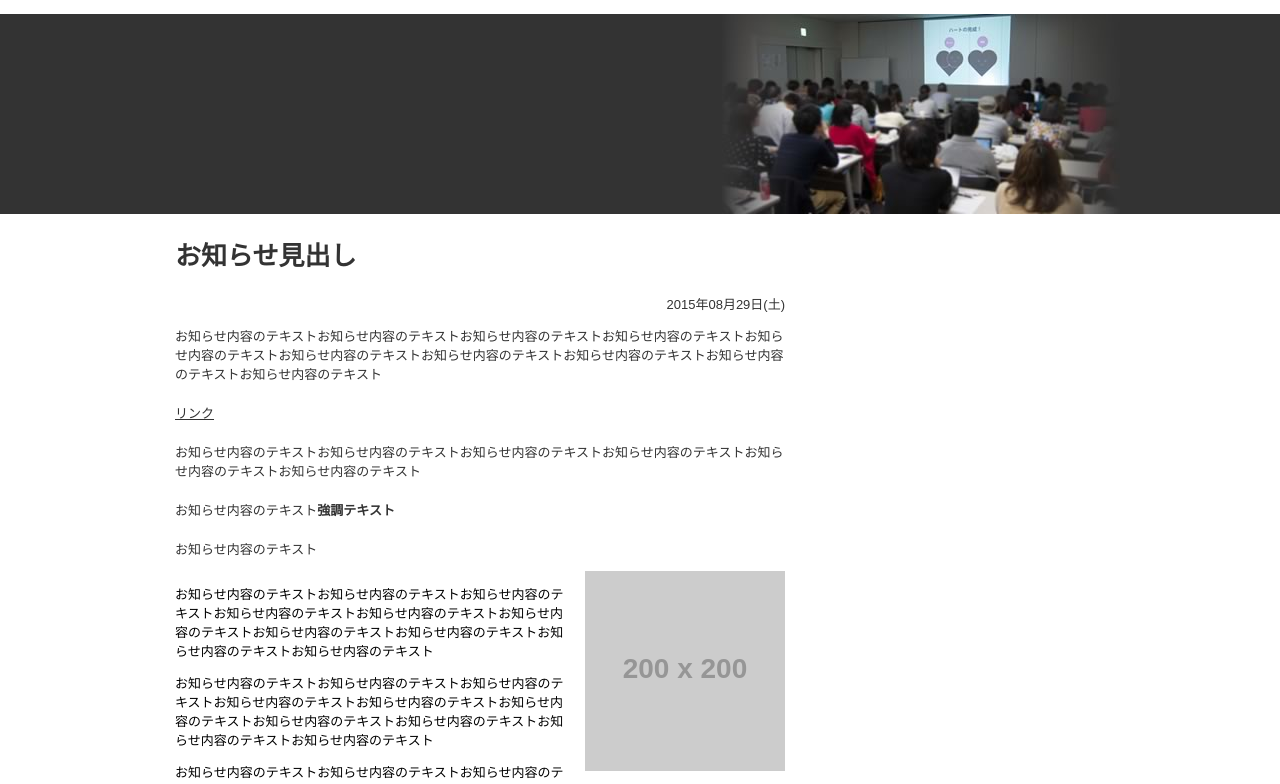
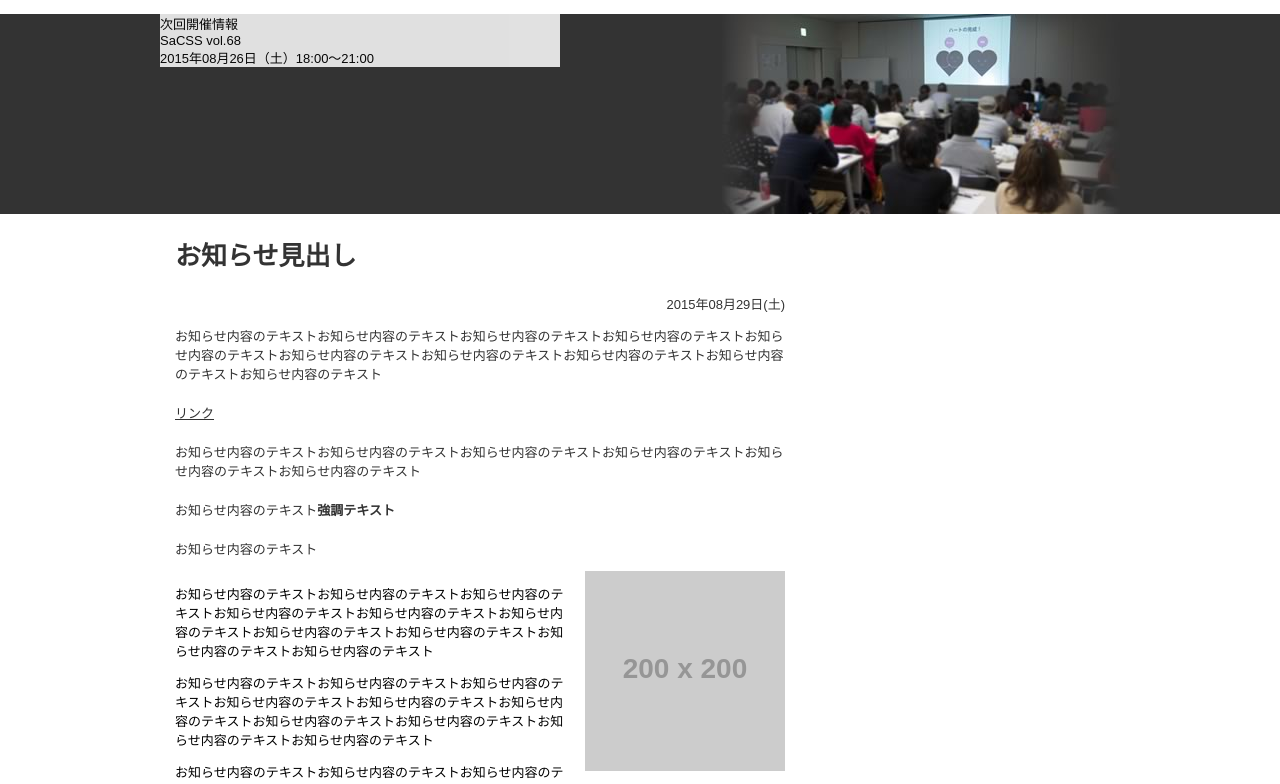
Before and after one commit to sacss/sacss-vol67, a plain HTML site: page html/detail.html in a window 1280 px wide. Shown: the part 131-915 px from the top of the page. Drawn offline with Linux system fonts and the light colour scheme; placeholder pictures from the web are drawn by us.

Commit message:
detail.htmlに次回開催情報を追記

```diff
--- a/html/common/css/style.css
+++ b/html/common/css/style.css
@@ -201,6 +201,17 @@ td {
   width: 960px;
 }
 
+.l-visual > .l-inner > .l-info {
+  background-color: #ffffff;
+  opacity: 0.85;
+  width: 400px;
+  float: left;
+}
+
+.l-visual > .l-inner > .l-info > p {
+  margin: 0;
+}
+
 .l-visual > .l-inner > img {
   float: right;
 }
--- a/html/detail.html
+++ b/html/detail.html
@@ -18,6 +18,11 @@
 
 <div class="l-visual">
   <div class="l-inner">
+    <div class="l-info">
+      <p class="caption">次回開催情報</p>
+      <p class="title">SaCSS vol.68</p>
+      <p class="date">2015年08月26日（土）18:00〜21:00</p>
+    </div>
     <img src="./common/images/visual-sub.jpg" alt="SaCSS" width="398" height="200">
   </div>
 </div><!-- /.l-visual -->
```
